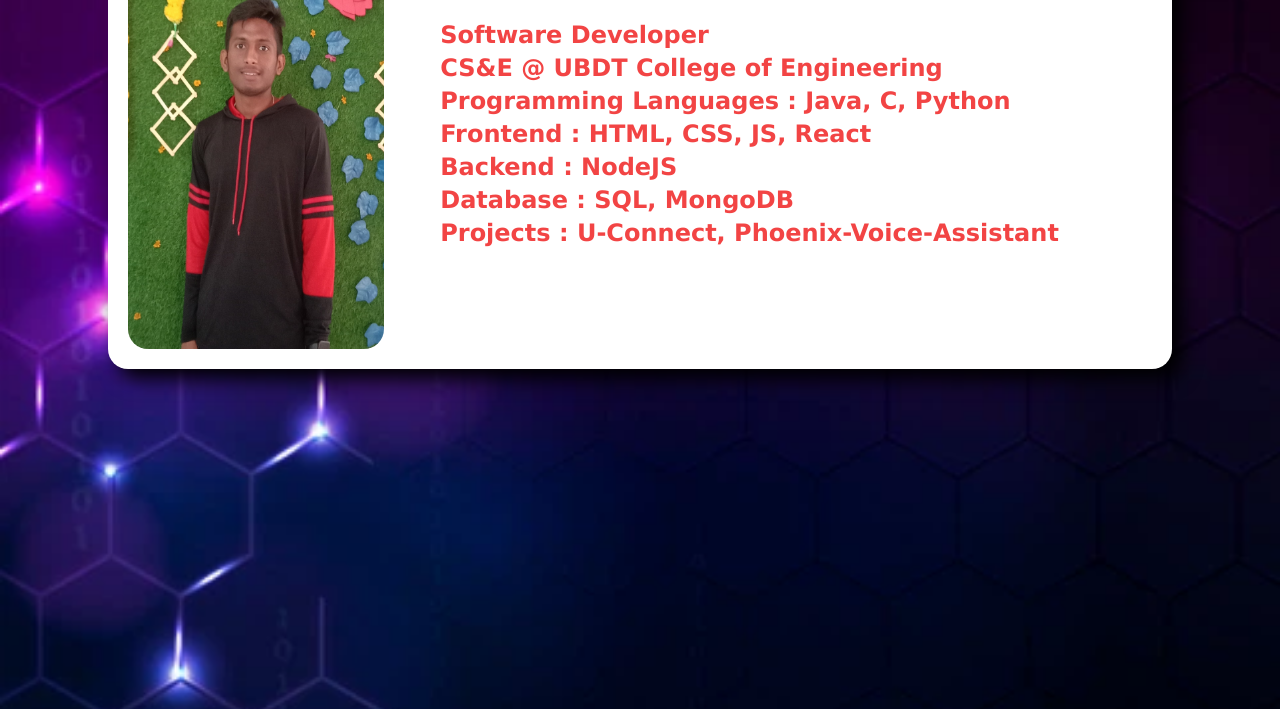
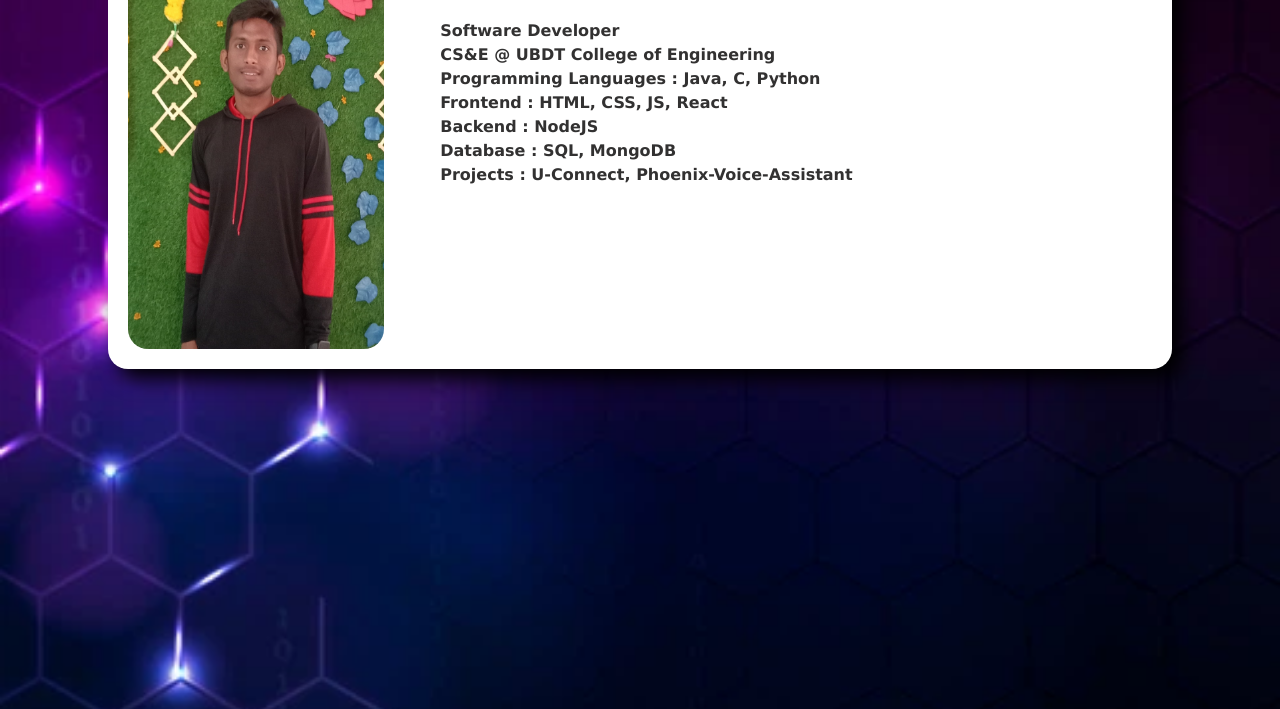
Before and after one commit to NandishBS/PortFolio, a plain HTML site: page index.html in a window 1280 px wide. Shown: the part 91-800 px from the top of the page. Drawn offline with Linux system fonts and the light colour scheme.

Commit message:
adjusted size and color

```diff
--- a/index.css
+++ b/index.css
@@ -51,5 +51,6 @@ h1{
 
 h2{
     margin: 5px;
-    color: rgb(242, 68, 68);
+    color: rgb(50, 49, 49);
+    font-size: medium;
 }
```
